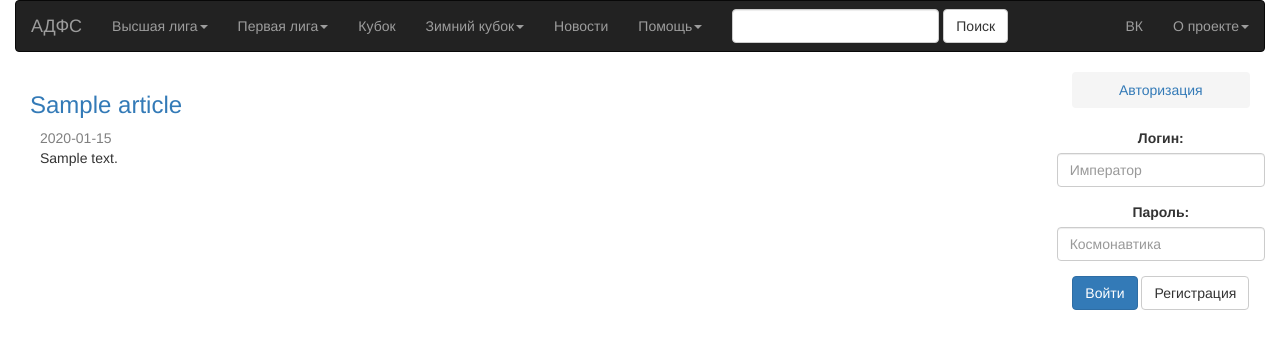
After one commit to Imperat/ADFS_managers, a Django app: template templates/articles.html in a window 1280 px wide. The commit adds this page. Shown: the top 349 px of the page. Run offline with Django 3.2, Linux system fonts and the light colour scheme; the template is opened without the code that fills it: most values are stand-ins (such as "Sample title", 1, 10 or a date in 2020); style sheets or scripts are compiled from the project's sources; some libraries are stand-ins or nearby versions.

Commit message:
Implement articles list

```diff
--- a/carusele/urls.py
+++ b/carusele/urls.py
@@ -5,5 +5,6 @@ from carusele import models
 
 urlpatterns = [
     url(r'^$', views.index, name='index'),
+    url(r'^art/$', views.articles, name='articles'),
     url(r'^art/(?P<id>[0-9]+)/$', views.article, name='article'),
 ]
--- /dev/null
+++ b/static/css/articles.less
@@ -0,0 +1,15 @@
+.articles {
+  span {
+    color: grey;
+  }
+
+  &-item {
+    span {
+      color: grey;
+      padding-left: 10px;
+    }
+    &__description {
+        padding-left: 10px;
+    }
+  }
+}
--- a/static/css/main.less
+++ b/static/css/main.less
@@ -7,6 +7,7 @@
 @import "alert.less";
 @import "menu.less";
 @import "matchPage.less";
+@import "articles.less";
 
 .calendar-tour {
   &__title {
--- /dev/null
+++ b/templates/articles.html
@@ -0,0 +1,15 @@
+{% extends "base.html" %}
+
+{% block content %}
+  <div class="articles">
+    {% for article in articles %}
+      <div class="articles-item">
+        <h3><a href="{{article.get_absolute_url}}">{{article.title}}</a></h3>
+        <span>{{article.pubdate}}</span>
+        <div class="articles-item__description">
+          {{article.description}}
+        </div>
+      </div>
+    {% endfor %}
+  </div>
+{% endblock %}
--- a/templates/menu.html
+++ b/templates/menu.html
@@ -77,7 +77,7 @@
                         </li>
                         <li class="divider-vertical"></li>
                         <li>
-                            <a href="#">Новости</a>
+                            <a href="/art">Новости</a>
                         </li>
                         <li class="dropdown">
                             <a href="#" class="dropdown-toggle" data-toggle="dropdown">Помощь<strong
```
Also changed, not shown: carusele/views.py (+9 -0 lines).
